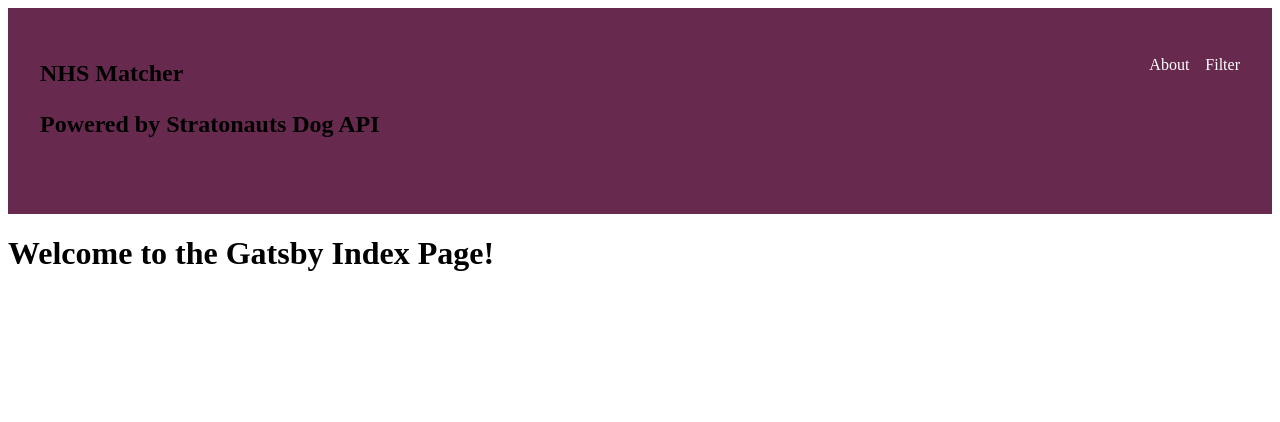
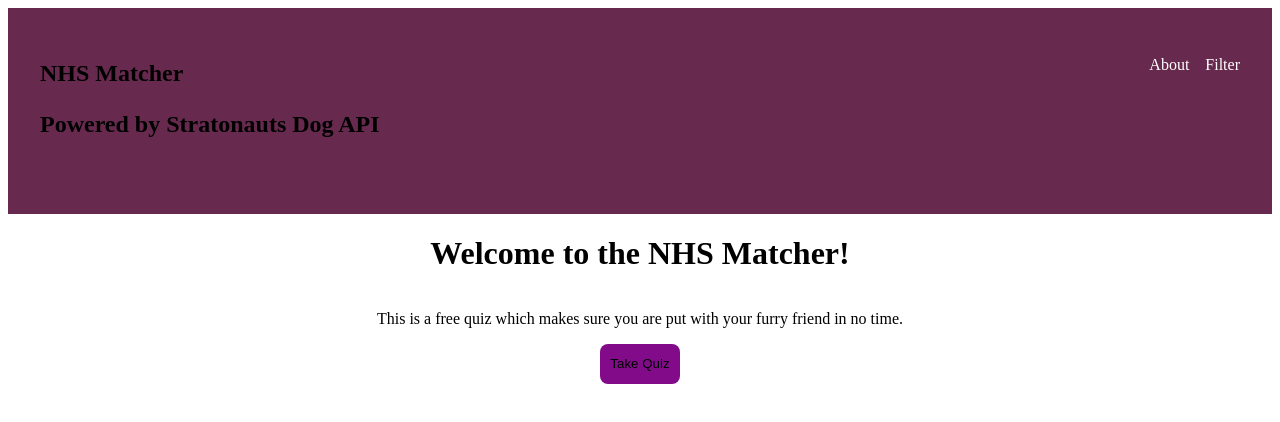
Before and after one commit to AlexOcegueda/NHS_match_maker, a Gatsby site: page / in a window 1280 px wide. Built offline with nearby package versions, Linux system fonts and the light colour scheme; Gatsby itself is replaced by a stand-in of ours.

```diff
--- a/src/pages/index.js
+++ b/src/pages/index.js
@@ -1,17 +1,38 @@
 // src/pages/index.js
 import React from 'react';
+import styled from 'styled-components'
 import Layout from '../components/Layout.js';
 
 const IndexPage = () => {
   return (
     <>
       <Layout />
-      <div>
-        <h1>Welcome to the Gatsby Index Page!</h1>
-        {/* Your homepage content goes here */}
-      </div>
+      <Container>
+        <h1>Welcome to the NHS Matcher!</h1>
+        <p>
+          This is a free quiz which makes sure you are put
+          with your furry friend in no time.
+        </p>
+        <QuizBtn>Take Quiz</QuizBtn>
+      </Container>
     </>
   );
 };
 
 export default IndexPage;
+
+const Container = styled.main`
+  display: flex;
+  flex-direction: column;
+  align-items: center;
+  padding: 0 3rem 0 3rem;
+`;
+
+const QuizBtn = styled.button`
+  width: 5rem; /* Adjust the width and height as needed to make it round */
+  height: 2.5rem;
+  border: none; /* Remove borders */
+  border-radius: .5rem; /* Make it round by setting border-radius to half of the width or height */
+  background-color: #820B8A; /* Set the background color to your desired color */
+  cursor: pointer;
+`;
```
